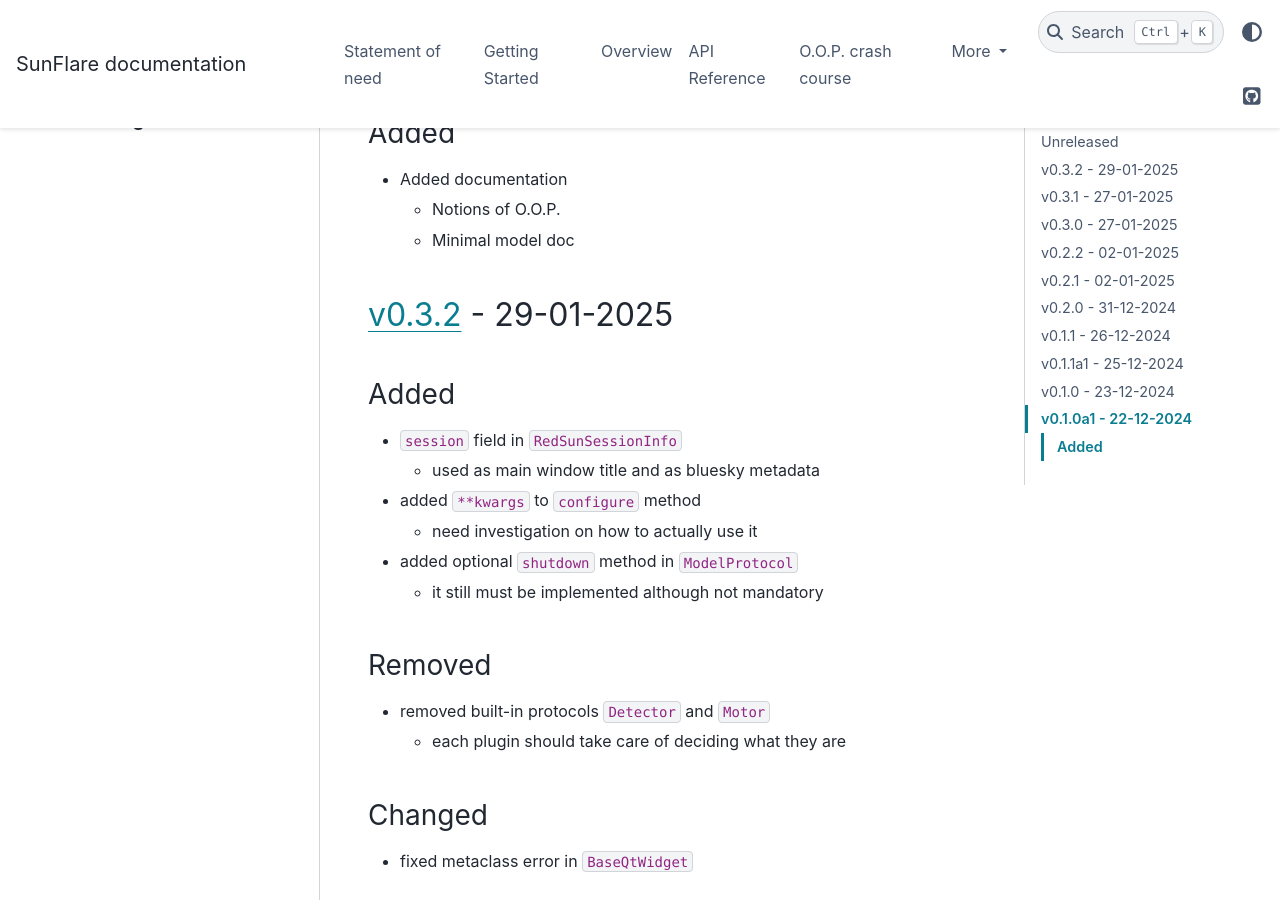
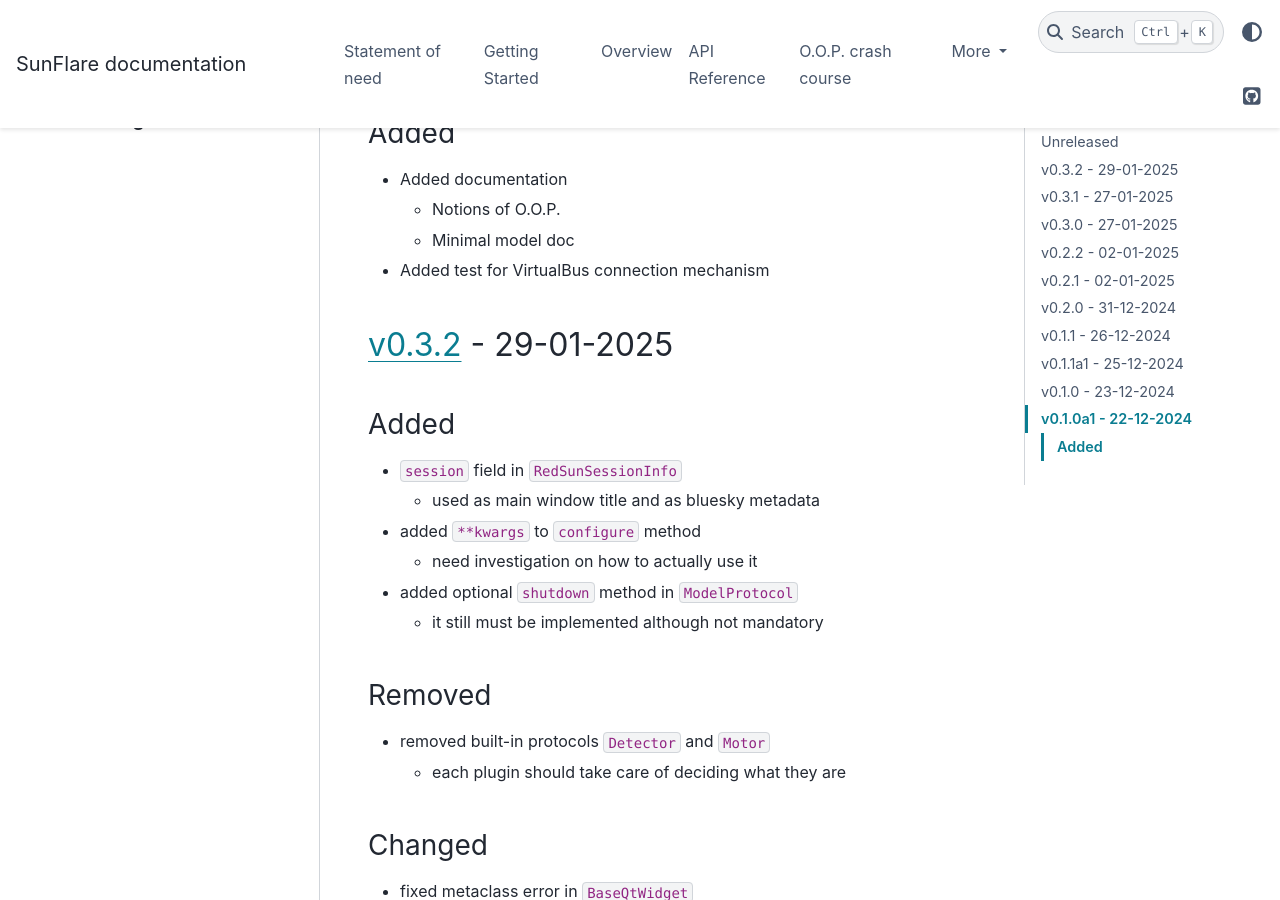
Before and after one commit to redsun-acquisition/sunflare, a Sphinx documentation site: the page built from docs/changelog.md, in a window 1280 px wide and 900 px high, scrolled down 604 px. Built offline with Sphinx 7.4.7 and the PyData theme 0.15.4, drawn with Linux system fonts in a browser that asks for light colours.

Commit message:
Update changelog

```diff
--- a/docs/changelog.md
+++ b/docs/changelog.md
@@ -20,6 +20,7 @@ Dates are specified in the format `DD-MM-YYYY`.
 - Added documentation
   - Notions of O.O.P.
   - Minimal model doc
+- Added test for VirtualBus connection mechanism
 
 ## [v0.3.2] - 29-01-2025
 
```
